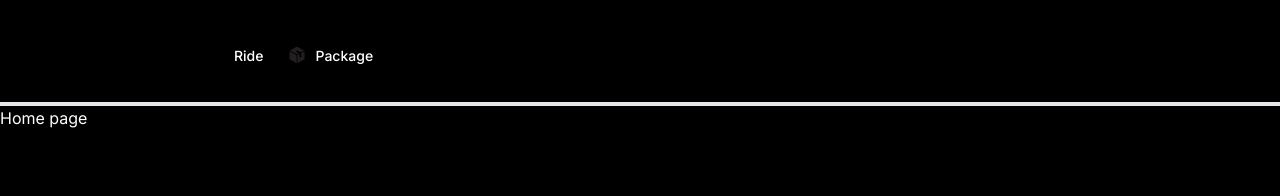
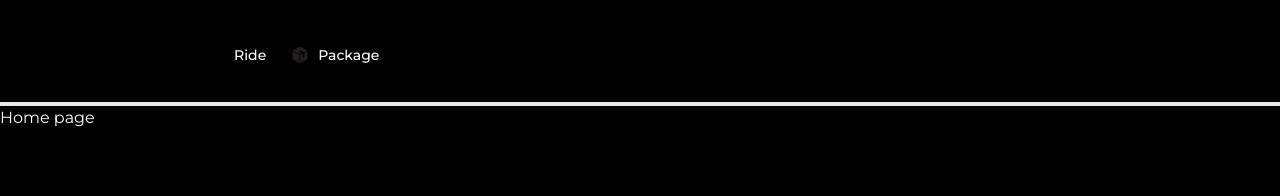
Before and after one commit to DuongXuanAnh/UberClone, a Next.js app: page / in a window 1280 px wide. Shown: the top 196 px of the page. Built offline with nearby package versions, Linux system fonts and the light colour scheme.

Commit message:
Change google font

```diff
--- a/app/layout.js
+++ b/app/layout.js
@@ -1,4 +1,4 @@
-import { Inter } from "next/font/google";
+import { Inter, Montserrat } from "next/font/google";
 import "./globals.css";
 import {
   ClerkProvider,
@@ -10,7 +10,7 @@
 
 import Header from "./components/Header";
 
-const inter = Inter({ subsets: ["latin"] });
+const inter = Montserrat({ subsets: ["latin"] });
 
 export const metadata = {
   title: "Create Next App",
```
Also changed, not shown: 1 other file (tests, documents, lock files or other folders).
